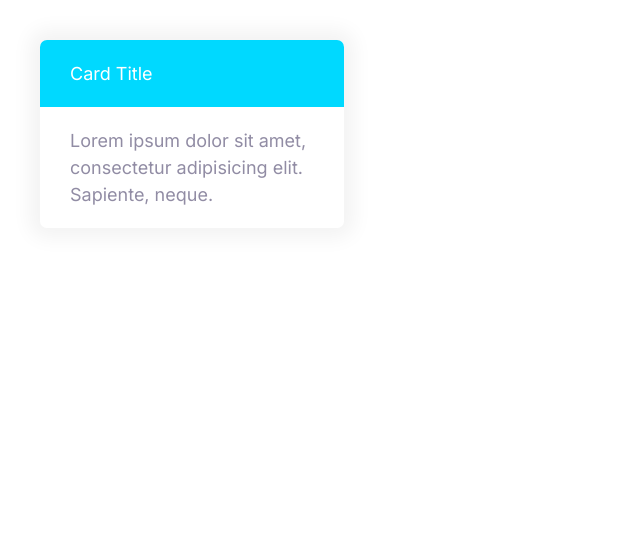
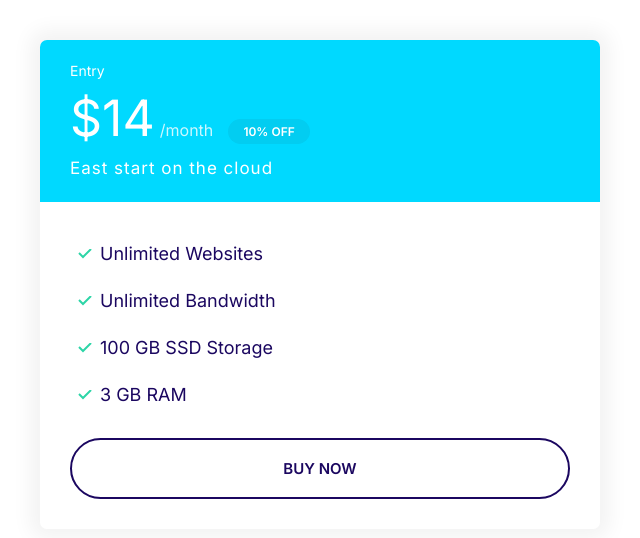
Before and after one commit to DariushStony/html_css, a plain HTML site: page index.html in a window 1280 px wide. Shown: the whole page, without its empty margins (0-640 px from the left). Drawn offline with Linux system fonts and the light colour scheme.

Commit message:
feat: add plan component

```diff
--- a/css/styles.css
+++ b/css/styles.css
@@ -117,6 +117,7 @@ a {
 
 .badge--small {
     font-size: 1.6rem;
+    padding: 0.5rem 1.5rem;
 }
 
 @media screen and (min-width: 1024px) {
@@ -303,3 +304,53 @@ a {
     background: var(--color-secondary);
     color: #fff;
 }
+
+.card--secondary .badge--secondary {
+    background: #02cdf1;
+}
+
+/* Plans */
+
+.plan__name {
+    color: #fff;
+    font-size: 2.4rem;
+    font-weight: 500;
+    margin: 0;
+}
+
+.plan__price {
+    font-size: 6rem;
+}
+
+.plan__billing-cycle {
+    font-size: 2.4rem;
+    font-weight: 300;
+    margin-right: 1rem;
+    opacity: 0.8;
+}
+
+.plan__description {
+    display: block;
+    font-size: 2rem;
+    font-weight: 300;
+    letter-spacing: 1px;
+}
+
+.plan .list__item {
+    margin-bottom: 2rem;
+}
+
+@media screen and (min-width: 1024px) {
+    .plan__name {
+        font-size: 1.4rem;
+    }
+    .plan__price {
+        font-size: 5rem;
+    }
+    .plan__billing-cycle {
+        font-size: 1.6rem;
+    }
+    .plan__description {
+        font-size: 1.7rem;
+    }
+}
--- a/index.html
+++ b/index.html
@@ -14,11 +14,25 @@
 </head>
 
 <body>
-    <div style="width: 30%; padding: 4rem;">
-        <div class="card card--secondary">
-            <header class="card__header">Card Title</header>
-            <div class="card__body">
-                Lorem ipsum dolor sit amet, consectetur adipisicing elit. Sapiente, neque.
+    <div style="width:50%; padding: 4rem;">
+        <div class="plan">
+            <div class="card card--secondary">
+                <header class="card__header">
+                    <h3 class="plan__name">Entry</h3>
+                    <span class="plan__price">$14</span>
+                    <span class="plan__billing-cycle">/month</span>
+                    <span class="badge badge--secondary badge--small">10% OFF</span>
+                    <span class="plan__description">East start on the cloud</span>
+                </header>
+                <div class="card__body">
+                    <ul class="list list--tick">
+                        <li class="list__item">Unlimited Websites</li>
+                        <li class="list__item">Unlimited Bandwidth</li>
+                        <li class="list__item">100 GB SSD Storage</li>
+                        <li class="list__item">3 GB RAM</li>
+                    </ul>
+                    <button class="btn btn--outline btn--block">Buy Now</button>
+                </div>
             </div>
         </div>
     </div>
```
Also changed, not shown: components/plans.html (added, +20 -0 lines).
